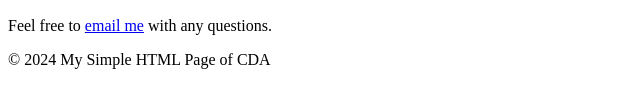
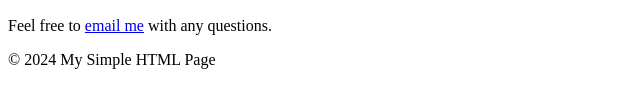
Before and after one commit to ronriver29/new-repository, a plain HTML site: page index.html in a window 1280 px wide. Shown: the part 267-374 px from the top of the page, 0-640 px from the left. Drawn offline with Linux system fonts and the light colour scheme.

Commit message:
Revert "Added Words"
This reverts commit 9a41144db05e2e3882893c76310d548aaa9b6aad.

```diff
--- a/index.html
+++ b/index.html
@@ -26,7 +26,7 @@
     </main>
 
     <footer>
-        <p>&copy; 2024 My Simple HTML Page of CDA</p>
+        <p>&copy; 2024 My Simple HTML Page</p>
     </footer>
 
 </body>
```
